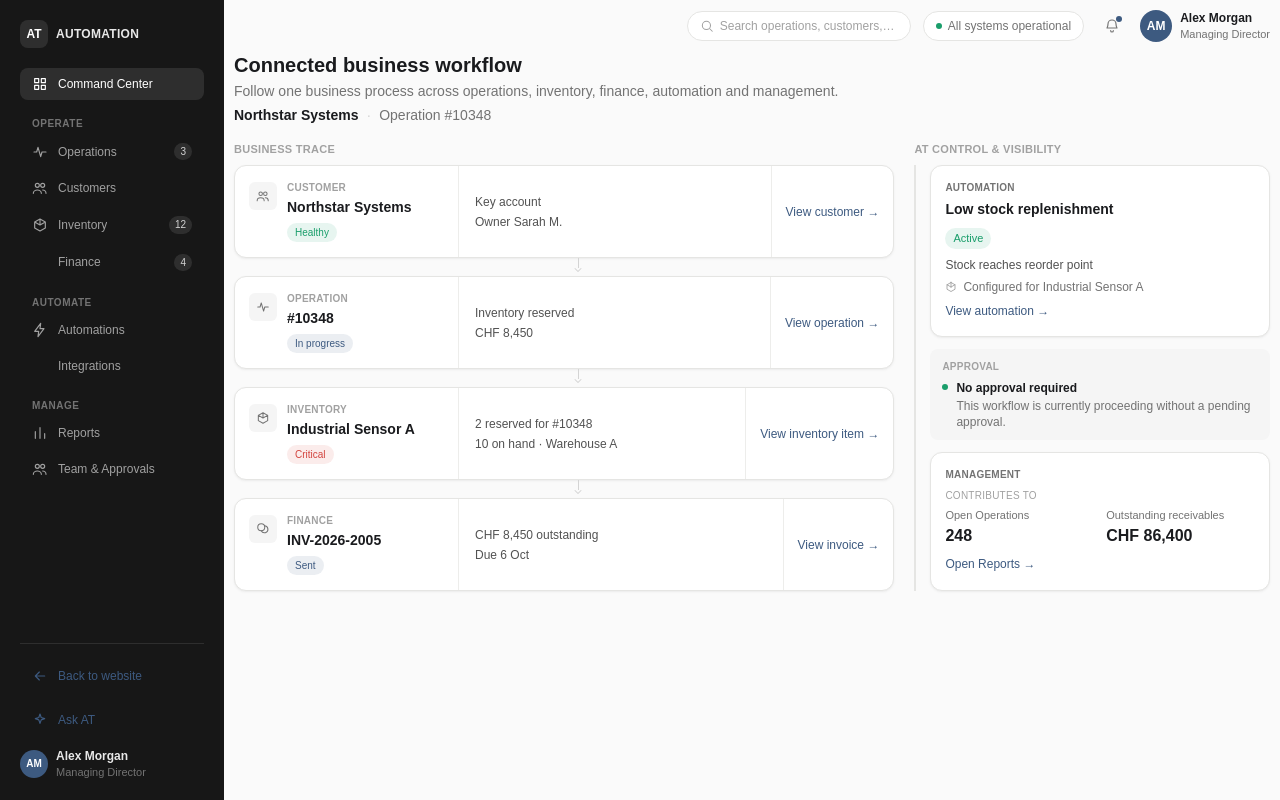
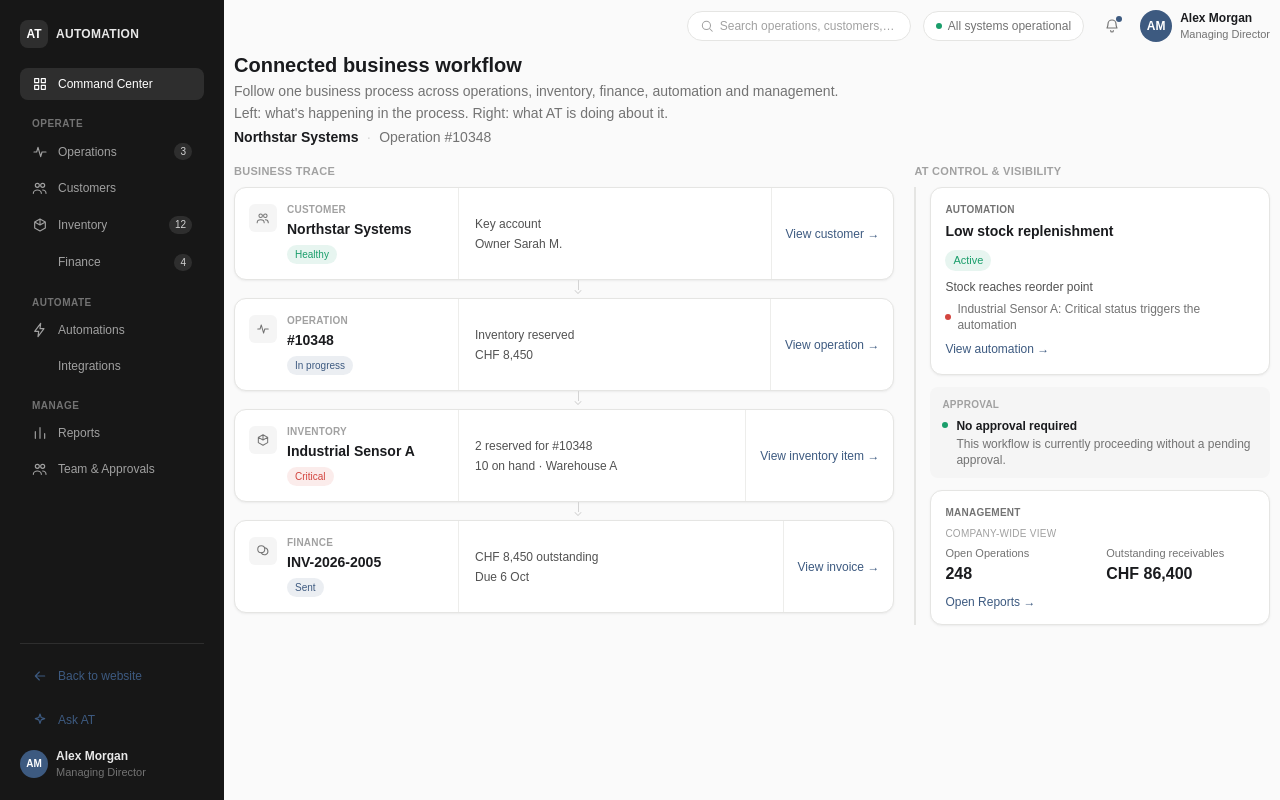
Before and after one commit to AndriiTs1/at-automation, a Next.js app: page /en/demo/scenario in a window 1280 px wide. Built offline with nearby package versions, Linux system fonts and the light colour scheme.

Commit message:
refine connected workflow scenario

```diff
--- a/components/demo/scenario/ScenarioDesktop.tsx
+++ b/components/demo/scenario/ScenarioDesktop.tsx
@@ -36,6 +36,15 @@ const INVENTORY_STATUS_TONE: Record<string, string> = {
   low: "bg-warning/10 text-warning",
   critical: "bg-error/10 text-error",
   outOfStock: "bg-neutral-200 text-neutral-600",
+};
+// Solid-fill counterpart of INVENTORY_STATUS_TONE above, used only for the small status dot inside
+// the Automation card that echoes this item's real status (see the Automation block below) — same
+// tone semantics as the Inventory row's own pill, not a new color system.
+const INVENTORY_STATUS_DOT: Record<string, string> = {
+  healthy: "bg-success",
+  low: "bg-warning",
+  critical: "bg-error",
+  outOfStock: "bg-neutral-400",
 };
 const FINANCE_STATUS_TONE: Record<string, string> = {
   draft: "bg-neutral-200 text-neutral-600",
@@ -77,15 +86,15 @@ function TraceRow({ icon, moduleLabel, title, statusLabel, statusTone, facts, li
           </span>
         </div>
       </div>
-      <div className="flex min-w-0 flex-1 flex-col justify-center gap-1 px-4 py-3">
+      <div className="flex flex-1 flex-col justify-center gap-1 px-4 py-3">
         {facts.map((fact) => (
           <p key={fact} className="text-xs break-words text-neutral-600">
             {fact}
           </p>
         ))}
       </div>
-      <div className="flex shrink-0 items-center border-t border-border/70 px-3.5 py-2.5 @5xl:border-t-0 @5xl:border-l @5xl:py-0">
-        <Link href={linkHref} className="text-xs font-medium whitespace-nowrap text-accent hover:underline">
+      <div className="flex items-center border-t border-border/70 px-3.5 py-2.5 @5xl:border-t-0 @5xl:border-l @5xl:py-0">
+        <Link href={linkHref} className="text-xs font-medium text-accent hover:underline">
           {linkLabel} <span aria-hidden="true">→</span>
         </Link>
       </div>
@@ -164,6 +173,7 @@ export default function ScenarioDesktop() {
       <div className="mb-1 shrink-0">
         <h1 className="text-xl font-semibold text-foreground">{t("title")}</h1>
         <p className="mt-0.5 text-sm text-neutral-500">{t("description")}</p>
+        <p className="mt-0.5 text-sm text-neutral-500">{t("leftRightHint")}</p>
       </div>
 
       {/* Scenario identity — a plain context line, not another card competing with the trace below. */}
@@ -252,8 +262,13 @@ export default function ScenarioDesktop() {
                 {tAutomations(`definitions.${automation.key}.trigger`)}
               </p>
               <div className="mt-1.5 flex items-center gap-1.5">
-                <DashboardIcon name="box" className="h-3 w-3 shrink-0 text-neutral-400" />
-                <p className="text-xs break-words text-neutral-500">{t("automationConfiguredFor", { item: inventoryItem.name })}</p>
+                <span
+                  aria-hidden="true"
+                  className={`h-1.5 w-1.5 shrink-0 rounded-full ${INVENTORY_STATUS_DOT[inventoryItem.status]}`}
+                />
+                <p className="text-xs break-words text-neutral-500">
+                  {t("automationTrigger", { item: inventoryItem.name, status: tInventory(`status.${inventoryItem.status}`) })}
+                </p>
               </div>
               <Link
                 href={{ pathname: "/demo/automations", query: { automation: automation.id, from: "scenario" } }}
@@ -276,7 +291,7 @@ export default function ScenarioDesktop() {
 
             <div className="flex flex-1 flex-col rounded-xl border border-border bg-surface p-3.5 shadow-sm shadow-black/5">
               <p className="text-[10px] font-semibold tracking-wide text-neutral-500 uppercase">{t("steps.management")}</p>
-              <p className="mt-1.5 text-[10px] font-medium tracking-wide text-neutral-400 uppercase">{t("contributesTo")}</p>
+              <p className="mt-1.5 text-[10px] font-medium tracking-wide text-neutral-400 uppercase">{t("companyContext")}</p>
               <div className="mt-1 grid grid-cols-2 gap-3">
                 <div>
                   <p className="text-[11px] break-words text-neutral-500">{tKpi("items.openOperations")}</p>
--- a/messages/de.json
+++ b/messages/de.json
@@ -818,6 +818,7 @@
       "entryPoint": "Vernetzten Ablauf ansehen",
       "title": "Vernetzter Geschäftsablauf",
       "description": "Verfolgen Sie einen Geschäftsprozess über Vorgänge, Lager, Finanzen, Automatisierung und Management hinweg.",
+      "leftRightHint": "Links: was im Prozess passiert. Rechts: was AT dabei tut.",
       "openModule": "{module} öffnen",
       "sections": {
         "primaryFlow": "Geschäftsverlauf",
@@ -837,10 +838,10 @@
       "onHandAt": "{count} auf Lager · {location}",
       "outstandingAmount": "{amount} offen",
       "dueDate": "Fällig am {date}",
-      "automationConfiguredFor": "Konfiguriert für {item}",
+      "automationTrigger": "{item}: Status „{status}“ löst die Automatisierung aus",
       "noApprovalRequired": "Keine Genehmigung erforderlich",
       "noApprovalExplanation": "Dieser Ablauf läuft derzeit ohne ausstehende Genehmigung weiter.",
-      "contributesTo": "Trägt bei zu",
+      "companyContext": "Unternehmensweiter Überblick",
       "viewCustomer": "Kunde ansehen",
       "viewOperation": "Vorgang ansehen",
       "viewInventoryItem": "Lagerartikel ansehen",
--- a/messages/en.json
+++ b/messages/en.json
@@ -818,6 +818,7 @@
       "entryPoint": "See connected workflow",
       "title": "Connected business workflow",
       "description": "Follow one business process across operations, inventory, finance, automation and management.",
+      "leftRightHint": "Left: what's happening in the process. Right: what AT is doing about it.",
       "openModule": "Open {module}",
       "sections": {
         "primaryFlow": "Business trace",
@@ -837,10 +838,10 @@
       "onHandAt": "{count} on hand · {location}",
       "outstandingAmount": "{amount} outstanding",
       "dueDate": "Due {date}",
-      "automationConfiguredFor": "Configured for {item}",
+      "automationTrigger": "{item}: {status} status triggers the automation",
       "noApprovalRequired": "No approval required",
       "noApprovalExplanation": "This workflow is currently proceeding without a pending approval.",
-      "contributesTo": "Contributes to",
+      "companyContext": "Company-wide view",
       "viewCustomer": "View customer",
       "viewOperation": "View operation",
       "viewInventoryItem": "View inventory item",
--- a/messages/fr.json
+++ b/messages/fr.json
@@ -818,6 +818,7 @@
       "entryPoint": "Voir le flux connecté",
       "title": "Flux d'activité connecté",
       "description": "Suivez un processus métier à travers les opérations, le stock, la finance, l'automatisation et la gestion.",
+      "leftRightHint": "À gauche : ce qui se passe dans le processus. À droite : ce que fait AT.",
       "openModule": "Ouvrir {module}",
       "sections": {
         "primaryFlow": "Parcours métier",
@@ -837,10 +838,10 @@
       "onHandAt": "{count} en stock · {location}",
       "outstandingAmount": "{amount} en attente",
       "dueDate": "Échéance {date}",
-      "automationConfiguredFor": "Configuré pour {item}",
+      "automationTrigger": "{item} : le statut « {status} » déclenche l'automatisation",
       "noApprovalRequired": "Aucune approbation requise",
       "noApprovalExplanation": "Ce flux se poursuit actuellement sans approbation en attente.",
-      "contributesTo": "Contribue à",
+      "companyContext": "Vue globale de l'entreprise",
       "viewCustomer": "Voir le client",
       "viewOperation": "Voir l'opération",
       "viewInventoryItem": "Voir l'article de stock",
--- a/messages/it.json
+++ b/messages/it.json
@@ -818,6 +818,7 @@
       "entryPoint": "Visualizza il flusso connesso",
       "title": "Flusso aziendale connesso",
       "description": "Segui un processo aziendale attraverso operazioni, magazzino, finanza, automazione e gestione.",
+      "leftRightHint": "A sinistra: cosa succede nel processo. A destra: cosa fa AT.",
       "openModule": "Apri {module}",
       "sections": {
         "primaryFlow": "Percorso aziendale",
@@ -837,10 +838,10 @@
       "onHandAt": "{count} in giacenza · {location}",
       "outstandingAmount": "{amount} in sospeso",
       "dueDate": "Scadenza {date}",
-      "automationConfiguredFor": "Configurato per {item}",
+      "automationTrigger": "{item}: lo stato «{status}» attiva l'automazione",
       "noApprovalRequired": "Nessuna approvazione richiesta",
       "noApprovalExplanation": "Questo flusso procede attualmente senza un'approvazione in sospeso.",
-      "contributesTo": "Contribuisce a",
+      "companyContext": "Visione aziendale",
       "viewCustomer": "Visualizza cliente",
       "viewOperation": "Visualizza operazione",
       "viewInventoryItem": "Visualizza articolo di magazzino",
--- a/messages/ru.json
+++ b/messages/ru.json
@@ -818,6 +818,7 @@
       "entryPoint": "Посмотреть связанный процесс",
       "title": "Связанный бизнес-процесс",
       "description": "Проследите один бизнес-процесс через операции, склад, финансы, автоматизацию и управление.",
+      "leftRightHint": "Слева — что происходит в процессе. Справа — что делает AT.",
       "openModule": "Открыть {module}",
       "sections": {
         "primaryFlow": "Бизнес-цепочка",
@@ -837,10 +838,10 @@
       "onHandAt": "{count} на складе · {location}",
       "outstandingAmount": "{amount} к оплате",
       "dueDate": "Срок оплаты {date}",
-      "automationConfiguredFor": "Настроено для {item}",
+      "automationTrigger": "{item}: статус «{status}» запускает автоматизацию",
       "noApprovalRequired": "Согласование не требуется",
       "noApprovalExplanation": "Этот процесс продолжается без ожидающего согласования.",
-      "contributesTo": "Учитывается в",
+      "companyContext": "Общая картина",
       "viewCustomer": "Посмотреть клиента",
       "viewOperation": "Посмотреть операцию",
       "viewInventoryItem": "Посмотреть складскую позицию",
--- a/messages/uk.json
+++ b/messages/uk.json
@@ -818,6 +818,7 @@
       "entryPoint": "Переглянути пов’язаний процес",
       "title": "Пов’язаний бізнес-процес",
       "description": "Простежте один бізнес-процес через операції, склад, фінанси, автоматизацію та управління.",
+      "leftRightHint": "Зліва — що відбувається в процесі. Справа — що робить AT.",
       "openModule": "Відкрити {module}",
       "sections": {
         "primaryFlow": "Бізнес-ланцюжок",
@@ -837,10 +838,10 @@
       "onHandAt": "{count} на складі · {location}",
       "outstandingAmount": "{amount} до сплати",
       "dueDate": "Термін сплати {date}",
-      "automationConfiguredFor": "Налаштовано для {item}",
+      "automationTrigger": "{item}: статус «{status}» запускає автоматизацію",
       "noApprovalRequired": "Погодження не потрібне",
       "noApprovalExplanation": "Цей процес наразі триває без очікуваного погодження.",
-      "contributesTo": "Враховується в",
+      "companyContext": "Загальна картина",
       "viewCustomer": "Переглянути клієнта",
       "viewOperation": "Переглянути операцію",
       "viewInventoryItem": "Переглянути складську позицію",
```
